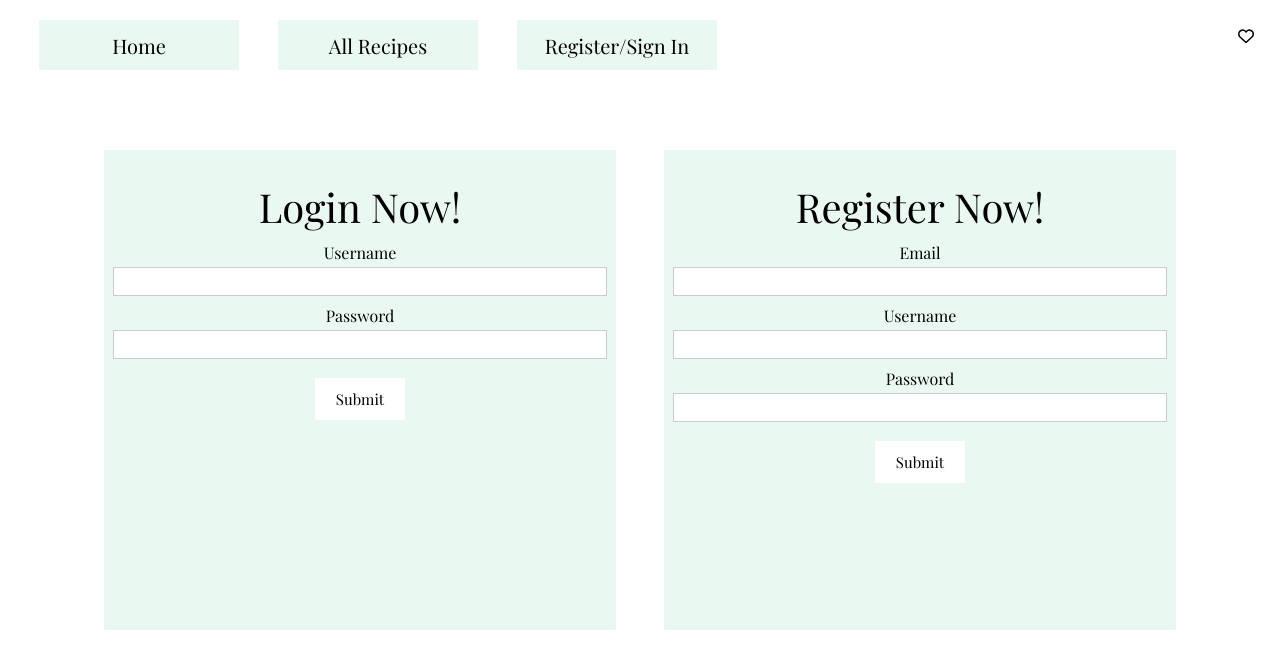
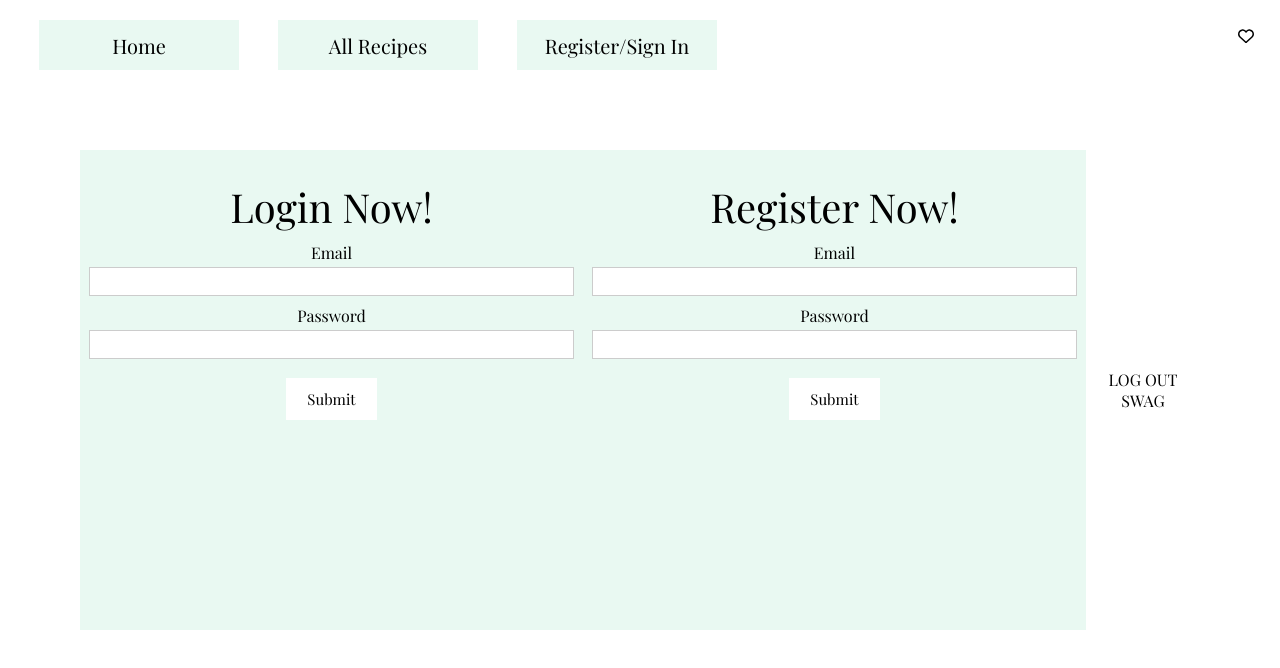
Before and after one commit to isabellewilliams628/SecretMenu, a React (Create React App) app in the folder secretmenu/: page /login in a window 1280 px wide. Shown: the top 668 px of the page. Built offline with nearby package versions, Linux system fonts and the light colour scheme.

Commit message:
Authentication added

```diff
--- a/secretmenu/package.json
+++ b/secretmenu/package.json
@@ -3,9 +3,9 @@
   "version": "0.1.0",
   "private": true,
   "dependencies": {
-    "@fortawesome/fontawesome-svg-core": "^6.1.2",
+    "@fortawesome/fontawesome-svg-core": "^6.2.0",
     "@fortawesome/free-regular-svg-icons": "^6.1.2",
-    "@fortawesome/free-solid-svg-icons": "^6.1.2",
+    "@fortawesome/free-solid-svg-icons": "^6.2.0",
     "@fortawesome/react-fontawesome": "^0.2.0",
     "@testing-library/jest-dom": "^5.16.5",
     "@testing-library/react": "^13.3.0",
--- a/secretmenu/src/App.js
+++ b/secretmenu/src/App.js
@@ -8,6 +8,8 @@ import { faHeart } from '@fortawesome/free-regular-svg-icons';
 import { BrowserRouter, Routes, Route } from "react-router-dom";
 import { initializeApp } from "firebase/app";
 import { getAnalytics } from "firebase/analytics";
+import { getAuth } from "firebase/auth";
+import { getFirestore } from "firebase/firestore";
 
 const firebaseConfig = {
   apiKey: "AIzaSyAHjP5d4x2gO5rvPcsDsYgU74r4tWOKge0",
@@ -21,8 +23,9 @@ const firebaseConfig = {
 
 const app = initializeApp(firebaseConfig);
 const analytics = getAnalytics(app);
-
+const auth = getAuth(app);
 library.add(faHeart);
+const db = getFirestore(app);
 
 function App() {
   return (
@@ -30,7 +33,7 @@ function App() {
       <BrowserRouter>
       <Routes>
         <Route path="/" element={<Home />} />
-        <Route path="/login" element={<Login />} />
+        <Route path="/login" element={<Login auth={auth}/>} />
       </Routes>
       </BrowserRouter>
     </div>
--- a/secretmenu/src/Pages/Login.js
+++ b/secretmenu/src/Pages/Login.js
@@ -1,11 +1,16 @@
 import './Login.css';
 import React, { useState } from 'react';
 import NavBar from '../Components/NavBar.js'
+import { createUserWithEmailAndPassword, signInWithEmailAndPassword, signOut } from "firebase/auth";
 
 
-function Login() {
+function Login({auth}) {
+  console.log(auth)
   const [errorMessages, setErrorMessages] = useState({});
   const [isSubmitted, setIsSubmitted] = useState(false);
+  const [email, setEmail] = useState('');
+  const [password, setPassword] = useState('');
+
 
   const renderErrorMessage = name =>
     name === errorMessages.name && (
@@ -17,23 +22,32 @@ function Login() {
       pass: "invalid password"
     };
 
-    const handleSubmit = (event) =>{
+    const handleSubmitLogin = (event) =>{
       event.preventDefault();
+      signInWithEmailAndPassword(auth, email, password).then((user) => {
+        console.log(user.user)
+      })
+      setIsSubmitted(true);
+    };
 
+    const handleSubmitRegister = (event) =>{
+      event.preventDefault();
+      createUserWithEmailAndPassword(auth, email, password)
       setIsSubmitted(true);
     };
 
 
+
   const renderLoginForm = (
-    <form onSubmit={handleSubmit}>
+    <form onSubmit={handleSubmitLogin}>
         <div className="input">
-          <label>Username</label>
-          <input type="text" name="uname" required />
+          <label>Email</label>
+          <input type="text" name="uname" required value={email} onChange={e => setEmail(e.target.value)}/>
              {renderErrorMessage("uname")}
         </div>
         <div className="input">
           <label>Password</label>
-          <input type="password" name="pass" required />
+          <input type="password" name="pass" required value={password} onChange={e => setPassword(e.target.value)}/>
               {renderErrorMessage("pass")}
         </div>
         <div className="button">
@@ -43,20 +57,15 @@ function Login() {
   );
 
   const renderRegisterForm = (
-    <form onSubmit={handleSubmit}>
+    <form onSubmit={handleSubmitRegister}>
        <div className="input">
           <label>Email</label>
-          <input type="email" name="email" required />
+          <input type="email" name="email" required value={email} onChange={e => setEmail(e.target.value)}/>
               {renderErrorMessage("email")}
         </div>
         <div className="input">
-          <label>Username</label>
-          <input type="text" name="uname" required />
-             {renderErrorMessage("uname")}
-        </div>
-        <div className="input">
           <label>Password</label>
-          <input type="password" name="pass" required />
+          <input type="password" name="pass" required value={password} onChange={e => setPassword(e.target.value)}/>
               {renderErrorMessage("pass")}
         </div>
         <div className="button">
@@ -77,6 +86,7 @@ function Login() {
                 <div className="logText">Register Now!</div>
                 {isSubmitted ? <div>User is successfully logged in</div> : renderRegisterForm}
             </div>
+            <div onClick={() => {signOut(auth)}}>LOG OUT SWAG</div>
         </div>
     </div>
   );
```
Also changed, not shown: 1 other file (tests, documents, lock files or other folders).
